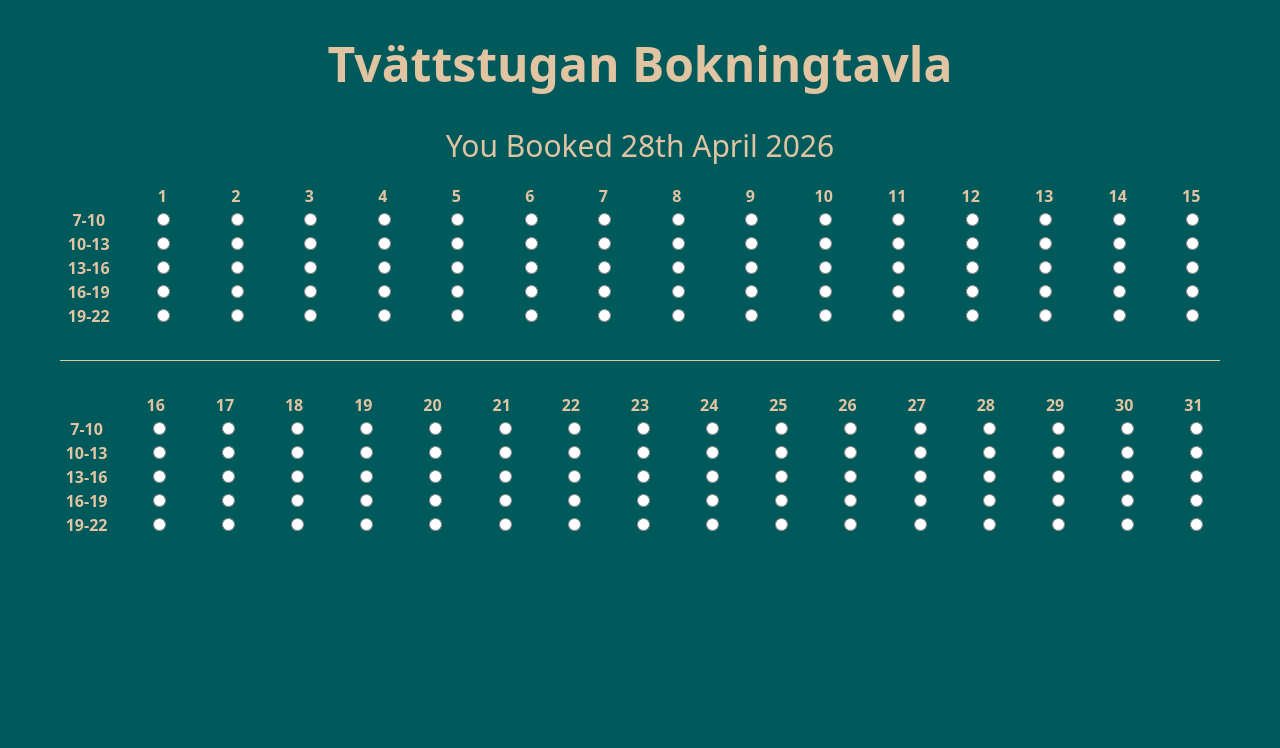
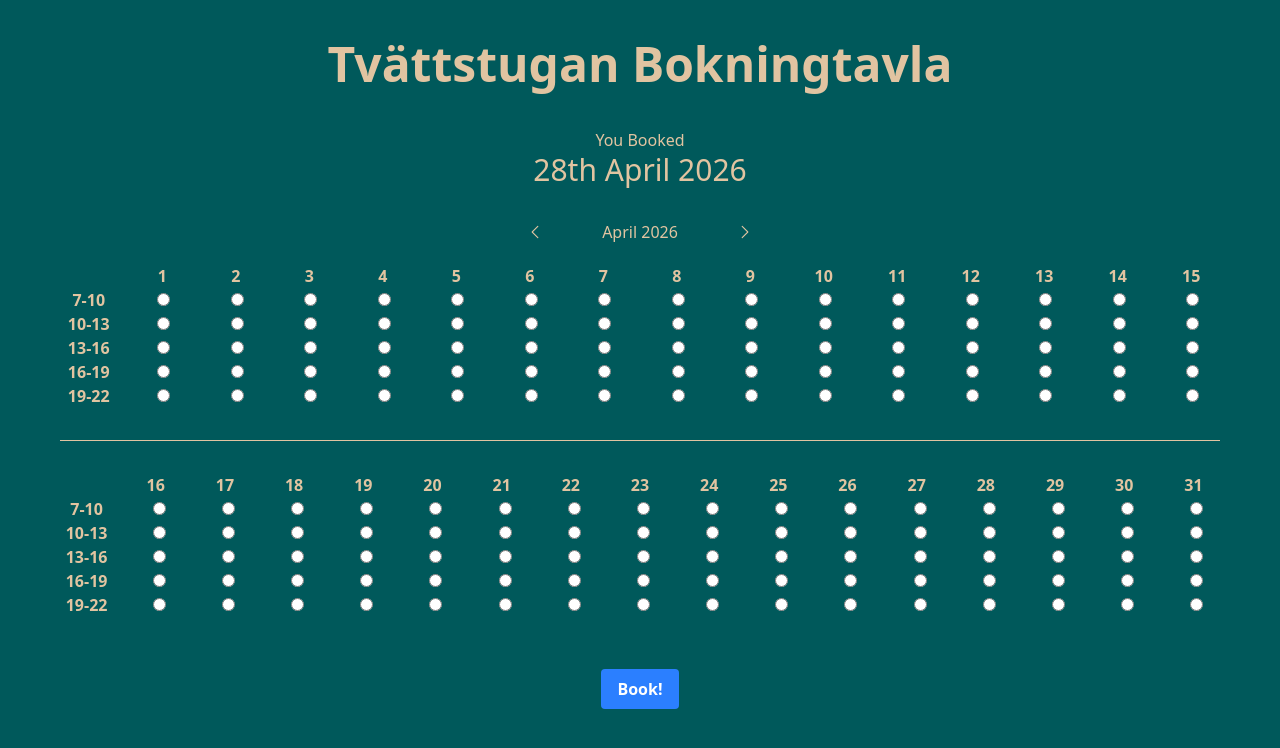
Before and after one commit to mamahimiko/tvattstugan, a Next.js app: page / in a window 1280 px wide. Shown: the top 748 px of the page. Built offline with nearby package versions, Linux system fonts and the light colour scheme.

Commit message:
add showing calenders month function

```diff
--- a/package.json
+++ b/package.json
@@ -11,7 +11,8 @@
   "dependencies": {
     "next": "16.2.4",
     "react": "19.2.4",
-    "react-dom": "19.2.4"
+    "react-dom": "19.2.4",
+    "react-icons": "^5.6.0"
   },
   "devDependencies": {
     "@tailwindcss/postcss": "^4",
--- /dev/null
+++ b/src/app/components/Button/bookButton.tsx
@@ -0,0 +1,11 @@
+const BookButton = () => {
+    return (
+        <>
+            <button className="bg-blue-500 hover:bg-blue-700 text-white font-bold py-2 px-4 rounded">
+                Book!
+            </button>
+        </>
+    )
+}
+
+export default BookButton
--- a/src/app/components/Calender/calender.tsx
+++ b/src/app/components/Calender/calender.tsx
@@ -1,9 +1,12 @@
 import { timeRange, firstHalfDate, secondHalfDate } from "./calenderData"
+import ThisDate from "./thisData"
 import Cell from "./cell"
 const Calender = () => {
 
 
     return (
+        <div className="">
+            <ThisDate />
             <div className="max-w-300 text-center p-5 flex flex-col justify-center">
                 <div className="grid grid-cols-16 gap-4">
                     <div className=""></div>
@@ -32,7 +35,7 @@ const Calender = () => {
                         ))}
                     </div>
                 ))}
-
+            </div>
         </div>
     )
 }
--- a/src/app/components/Calender/calenderData.ts
+++ b/src/app/components/Calender/calenderData.ts
@@ -11,4 +11,9 @@ for (let i: number = 16; i <= 31; i++) {
     secondHalfDate.push(i)
 }
 
-console.log(secondHalfDate)
+
+const today = new Date();
+export const thisYear: number = today.getFullYear()
+export const thisMonth: number = today.getMonth()
+export const monthArray: string[] = ["January", "February", "March", "April", "May", "June", "July", "August", "September", "October", "November", "December"];
+const isLeapYear = (year: number) => year % 4 === 0 && year % 100 !== 0 || year % 400 === 0;
--- a/src/app/components/Calender/cell.tsx
+++ b/src/app/components/Calender/cell.tsx
@@ -7,9 +7,9 @@ const Cell = ({ date }: CellProps) => {
 
 
     return (
-        <div className="text-center">
-            <input type="radio" value={date} className="accent-company-primary" />
-        </div>
+        <>
+            <input type="radio" value={date} name="bookDate" className="accent-company-primary" />
+        </>
     )
 }
 
--- /dev/null
+++ b/src/app/components/Calender/thisData.tsx
@@ -0,0 +1,52 @@
+"use client"
+import { useState } from "react";
+import { thisYear, thisMonth, monthArray } from "./calenderData"
+import { HiChevronLeft, HiChevronRight } from "react-icons/hi2";
+
+type dateProps = {
+    thisYear: number,
+    thisMonth: number,
+    monthArray: string[]
+
+}
+
+const ThisDate = () => {
+    const thisMonthIndex = thisMonth
+
+    const [currentMonthIndex, setCurrentMonthIndex] = useState<number>(thisMonthIndex)
+    const [year, setYear] = useState<number>(thisYear)
+
+    const nextMonthToggle = () => {
+        const nextMonth = (currentMonthIndex + 1) % monthArray.length;
+        setCurrentMonthIndex(nextMonth);
+
+        if (currentMonthIndex === 0) {
+            setYear(year + 1)
+        }
+    }
+
+    const backMonthToggle = () => {
+        const backMonth = (currentMonthIndex + (monthArray.length - 1)) % monthArray.length;
+        setCurrentMonthIndex(backMonth);
+        if (currentMonthIndex === 11) {
+            setYear(year - 1)
+        }
+    }
+
+    return (
+        <div className="flex items-center justify-center gap-4">
+            <button onClick={backMonthToggle}>
+                <HiChevronLeft className="text-lg" />
+            </button>
+            <div className="w-40">
+                <p>{monthArray[currentMonthIndex]} {year}</p>
+            </div>
+            <button onClick={nextMonthToggle}>
+                <HiChevronRight className="text-lg" />
+            </button>
+
+        </div>
+    )
+}
+
+export default ThisDate
--- a/src/app/page.tsx
+++ b/src/app/page.tsx
@@ -1,14 +1,17 @@
 import Calender from "./components/Calender/calender";
+import BookButton from "./components/Button/bookButton";
 
 export default function Home() {
   return (
-    <div>
-      <div className="text-center">
-        <h2 className="text-3xl">You Booked 28th April 2026</h2>
+    <div className="text-center">
+      <div>
+        <p className="text-1xl">You Booked </p>
+        <p className="text-3xl">28th April 2026</p>
       </div>
-      <div className="flex justify-center">
+      <div className="flex justify-center py-8">
         <Calender />
       </div>
+      <BookButton />
     </div>
   );
 }
```
Also changed, not shown: 1 other file (tests, documents, lock files or other folders). Lines whose indentation alone changed are shown as unchanged.
